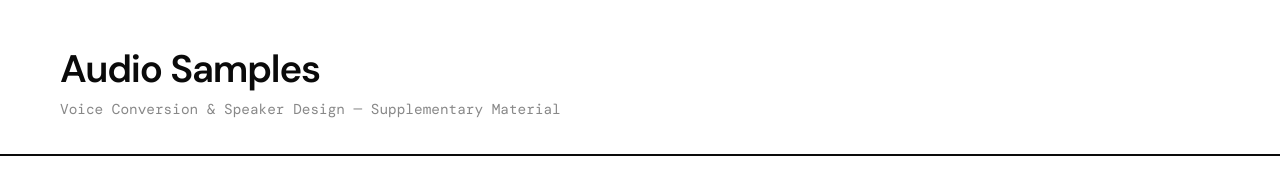
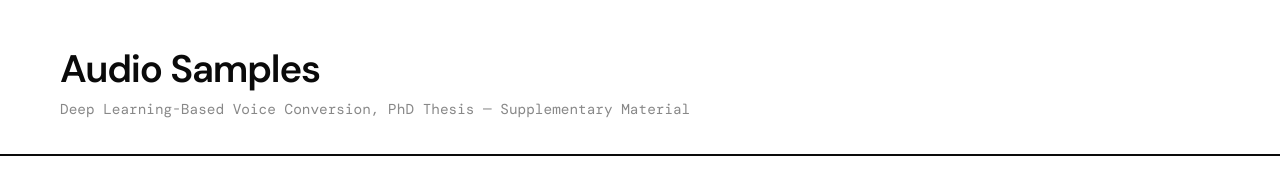
Before and after one commit to abargum/thesis-audio-files, a plain HTML site: page index.html in a window 1280 px wide. Shown: the top 177 px of the page. Drawn offline with nearby package versions, Linux system fonts and the light colour scheme.

Commit message:
changed title

```diff
--- a/index.html
+++ b/index.html
@@ -253,7 +253,7 @@
 ══════════════════════════════════════════ -->
 <header class="site-header">
   <h1>Audio Samples</h1>
-  <p class="subtitle">Voice Conversion &amp; Speaker Design — Supplementary Material</p>
+  <p class="subtitle">Deep Learning-Based Voice Conversion, PhD Thesis — Supplementary Material</p>
 </header>
 
 <nav class="toc">
```
